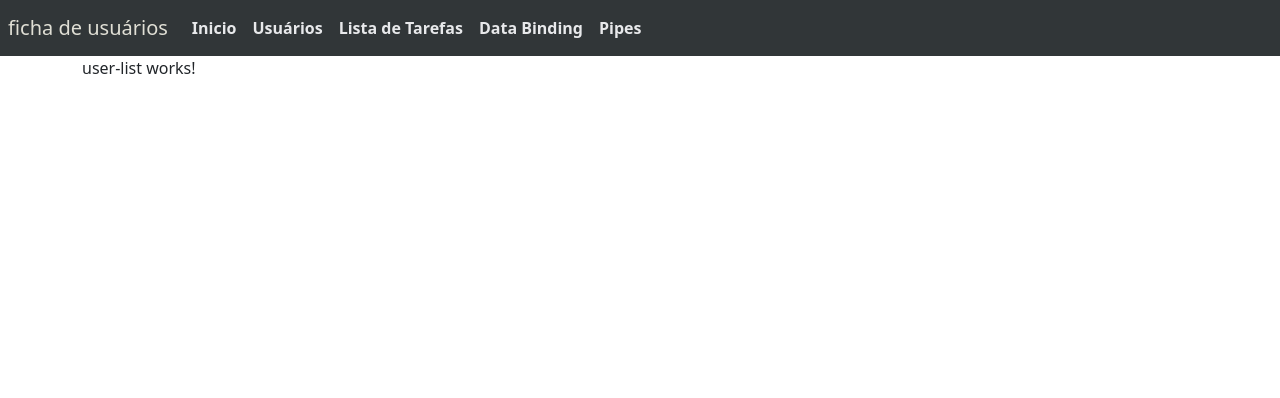
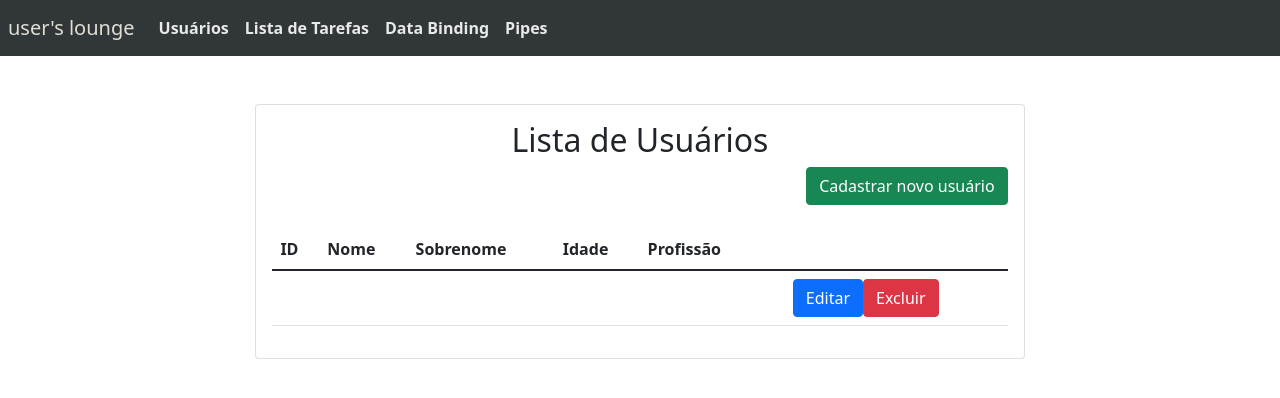
Before and after one commit to c-Tos1wa/users_lounge, an Angular app: page / in a window 1280 px wide. Shown: the top 398 px of the page. Built offline with nearby package versions, Linux system fonts and the light colour scheme.

Commit message:
criando form pra usuários

```diff
--- a/src/app/app-routing.module.ts
+++ b/src/app/app-routing.module.ts
@@ -1,11 +1,16 @@
 import { NgModule } from '@angular/core';
 import { RouterModule, Routes } from '@angular/router';
+import { UserFormComponent } from './pages/users/user-form/user-form.component';
 import { UserListComponent } from './pages/users/user-list/user-list.component';
 
 const routes: Routes = [
   {
     path: '',
     component: UserListComponent
+  },
+  {
+    path: 'form',
+    component: UserFormComponent
   }
 ];
 
--- a/src/app/app.component.html
+++ b/src/app/app.component.html
@@ -1,5 +1,5 @@
 <app-navbar></app-navbar>
-<section class="container d-flex align-items-center justify-content-space-around">
+<section class="container d-flex align-items-center justify-content-center">
   <div claass="row w-100">
     <router-outlet></router-outlet>
   </div>
--- a/src/app/app.module.ts
+++ b/src/app/app.module.ts
@@ -5,12 +5,14 @@ import { AppRoutingModule } from './app-routing.module';
 import { AppComponent } from './app.component';
 import { NavbarComponent } from './components/navbar/navbar.component';
 import { UserListComponent } from './pages/users/user-list/user-list.component';
+import { UserFormComponent } from './pages/users/user-form/user-form.component';
 
 @NgModule({
   declarations: [
     AppComponent,
     NavbarComponent,
-    UserListComponent
+    UserListComponent,
+    UserFormComponent
   ],
   imports: [
     BrowserModule,
--- a/src/app/components/navbar/navbar.component.html
+++ b/src/app/components/navbar/navbar.component.html
@@ -1,14 +1,11 @@
-<nav class="navbar navbar-expand-lg navbar-light p-2" style="background-color:#313638">
-  <a class="navbar-brand" style="color: #e0dfd5" href="#">ficha de usuários</a>
+<nav class="navbar navbar-expand-lg navbar-light px-2" style="background-color:#313638">
+  <a class="navbar-brand" style="color: #e0dfd5" href="#">user's lounge</a>
   <button class="navbar-toggler" type="button" data-toggler="collapse" data-target="#navbarSupportedContent" aria-controls="navbarSupportedContent" aria-expanded="false" aria-label="Toggle navigation">
     <span class="navbar-toggler-icon"></span>
   </button>
   <div class="collapse navbar-collapse" id="navbarNav">
     <ul class="navbar-nav">
       <li class="nav-item active">
-        <a class="nav-link" href="#">Inicio</a>
-      </li>
-      <li class="nav-item">
         <a class="nav-link" href="#">Usuários</a>
       </li>
       <li class="nav-item">
--- /dev/null
+++ b/src/app/pages/users/user-form/user-form.component.html
@@ -0,0 +1 @@
+<p>user-form works!</p>
--- /dev/null
+++ b/src/app/pages/users/user-form/user-form.component.ts
@@ -0,0 +1,15 @@
+import { Component, OnInit } from '@angular/core';
+
+@Component({
+  selector: 'app-user-form',
+  templateUrl: './user-form.component.html',
+  styleUrls: ['./user-form.component.css']
+})
+export class UserFormComponent implements OnInit {
+
+  constructor() { }
+
+  ngOnInit(): void {
+  }
+
+}
--- a/src/app/pages/users/user-list/user-list.component.html
+++ b/src/app/pages/users/user-list/user-list.component.html
@@ -1 +1,34 @@
-<p>user-list works!</p>
+<div class="card w-100 my-5">
+  <div class="card-body">
+    <h2 class="card-title text-center">Lista de Usuários</h2>
+    <button class="btn btn-success mb-4 float-end" routerLink="/form">
+      Cadastrar novo usuário
+    </button>
+    <table class="table">
+      <thead>
+        <tr>
+          <th>ID</th>
+          <th>Nome</th>
+          <th>Sobrenome</th>
+          <th>Idade</th>
+          <th>Profissão</th>
+          <th colspan="2"></th>
+        </tr>
+      </thead>
+      <tbody>
+        <tr>
+          <td></td>
+          <td></td>
+          <td></td>
+          <td></td>
+          <td></td>
+          <td></td>
+          <td>
+            <button class="btn btn-primary">Editar</button>
+            <button class="btn btn-danger">Excluir</button>
+          </td>
+        </tr>
+      </tbody>
+    </table>
+  </div>
+</div>
```
Also changed, not shown: src/app/pages/users/user-form/user-form.component.css (added), 1 other file (tests, documents, lock files or other folders).
